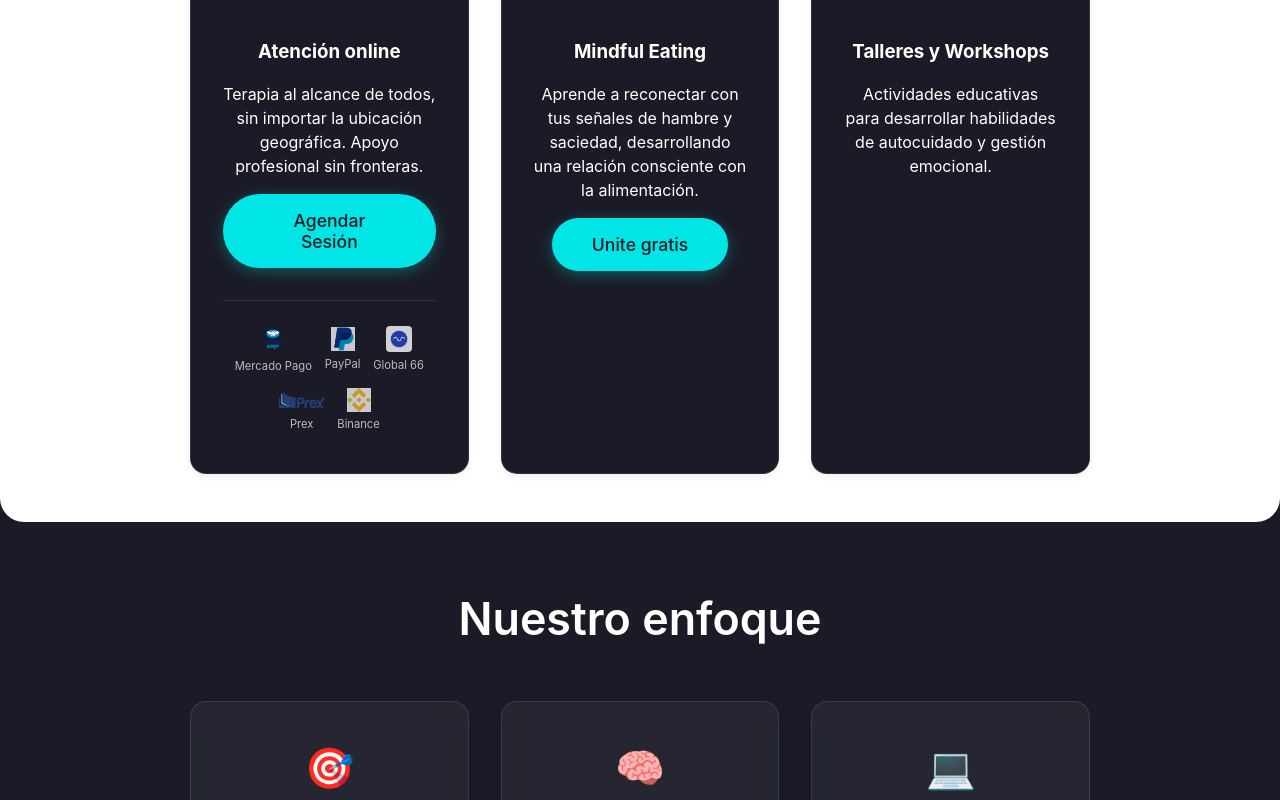
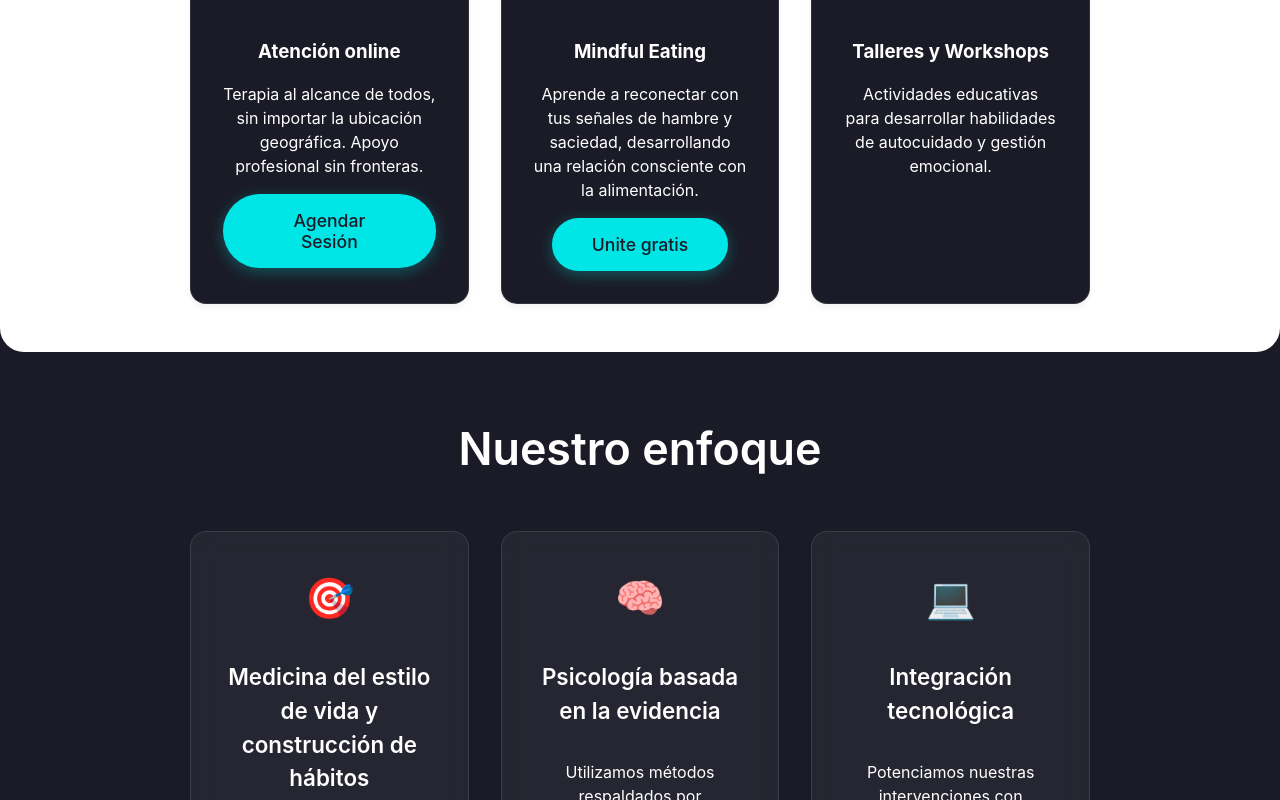
Before and after one commit to pabloenzenhofer/psicologiadelaobesidad, a React (Vite) app: page / in a window 1280 px wide. Shown: the part 1066-1866 px from the top of the page. Built offline with nearby package versions, Linux system fonts and the light colour scheme; a web font is replaced by a local one.

Commit message:
Eliminar logos de medios de pago de la tarjeta de Atención online

```diff
--- a/src/sections/Services.tsx
+++ b/src/sections/Services.tsx
@@ -1,9 +1,3 @@
-import mercado from '../assets/mercado.png'
-import paypal from '../assets/paypal.png'
-import global from '../assets/global.png'
-import prex from '../assets/prex.png'
-import binance from '../assets/binance.png'
-
 const Services = () => {
   // Función para obtener la URL base según el dominio
   const getBaseUrl = () => {
@@ -18,14 +12,6 @@ const Services = () => {
     return '';
   };
 
-  const paymentMethods = [
-    { name: "Mercado Pago", icon: mercado, className: "mercado" },
-    { name: "PayPal", icon: paypal, className: "paypal" },
-    { name: "Global 66", icon: global, className: "global66" },
-    { name: "Prex", icon: prex, className: "prex" },
-    { name: "Binance", icon: binance, className: "binance" }
-  ]
-
   const services = [
     {
       title: "Atención online",
@@ -33,8 +19,7 @@ const Services = () => {
       icon: "🧠",
       url: `${getBaseUrl()}/articulos/atencion-virtual.html`,
       buttonText: "Agendar Sesión",
-      buttonUrl: "https://calendly.com/psicologiadelaobesidad/agendarsesion",
-      showPaymentMethods: true
+      buttonUrl: "https://calendly.com/psicologiadelaobesidad/agendarsesion"
     },
     {
       title: "Mindful Eating",
@@ -84,21 +69,6 @@ const Services = () => {
                     {service.buttonText}
                   </button>
                 )}
-                {service.showPaymentMethods && (
-                  <div className="service-payment-methods">
-                    <div className="service-payment-icons">
-                      {paymentMethods.map((payment, idx) => (
-                        <div
-                          key={idx}
-                          className={`service-payment-icon ${payment.className}`}
-                        >
-                          <img src={payment.icon} alt={payment.name} />
-                          <span>{payment.name}</span>
-                        </div>
-                      ))}
-                    </div>
-                  </div>
-                )}
               </div>
             ) : (
               <div
```
